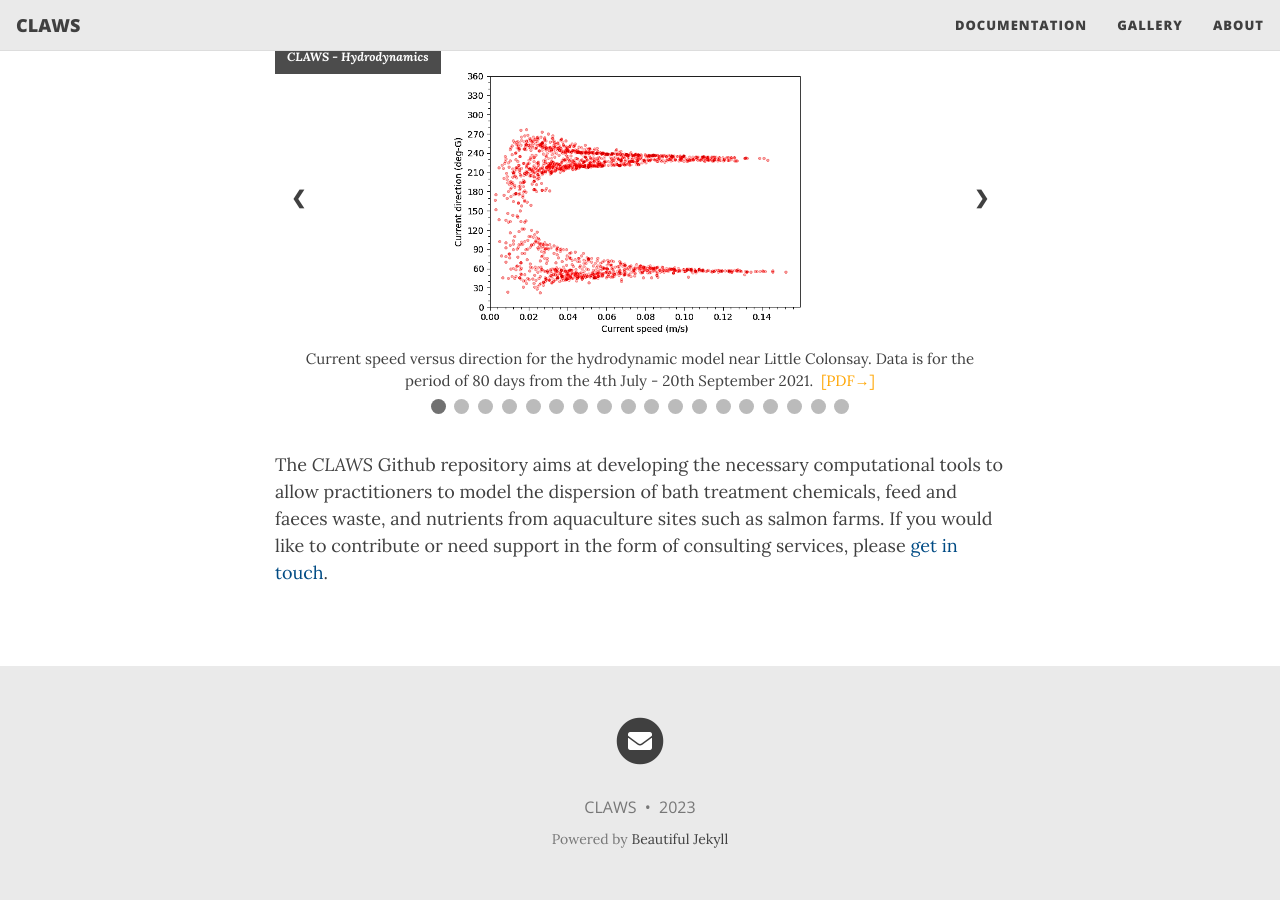
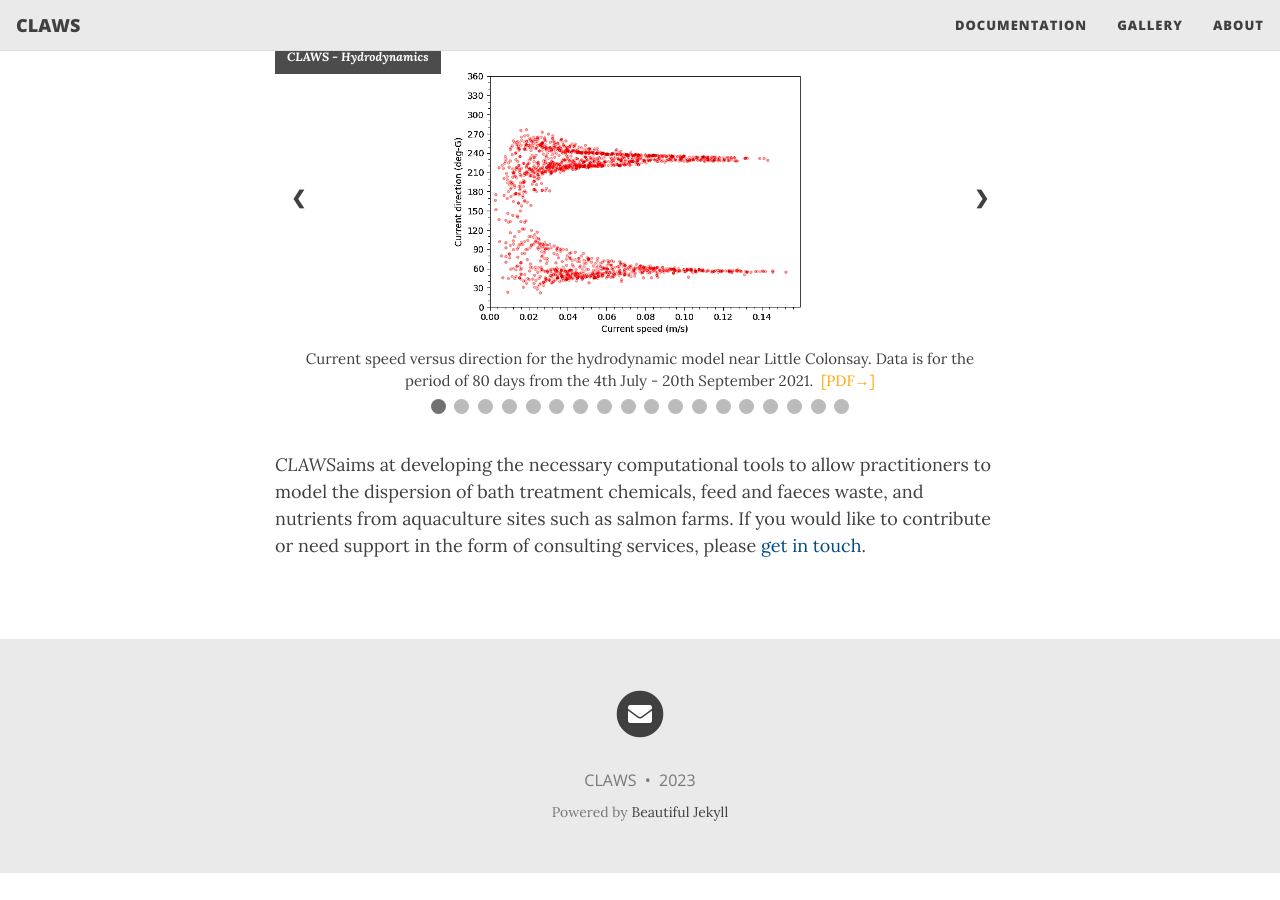
Before and after one commit to claws-scot/claws-scot.github.io, a Jekyll site: the page built from index.html, in a window 1280 px wide and 900 px high, scrolled down 1111 px. Built offline with Jekyll 4.4.1, drawn with Linux system fonts in a browser that asks for light colours; nearby versions of some CDN libraries; the list of posts is cut into pages by our own code; after the commit the page ends 1984 px from its top, so only the background shows below that; some of the changed lines change nothing that is shown.

Commit message:
Editing web pages

```diff
--- a/index.html
+++ b/index.html
@@ -183,7 +183,8 @@ A more detailed description of each module, together with example applications,
   <span class="dot" onclick="currentSlide(18)"></span>
 </div>
 
-<p>The <i>CLAWS</i> Github repository aims at developing the necessary computational tools to allow practitioners to model the dispersion of bath treatment chemicals, feed and faeces waste, and nutrients from aquaculture sites such as salmon farms.
+<!--<p>The <i>CLAWS</i> Github repository -->
+<p><i>CLAWS</i>aims at developing the necessary computational tools to allow practitioners to model the dispersion of bath treatment chemicals, feed and faeces waste, and nutrients from aquaculture sites such as salmon farms.
 <!--The code is released open-source under a GPL-2.0 license.-->
 If you would like to contribute
 <!--<a href="https://claws-scot.github.io/contribute/">contribute</a> -->
```
